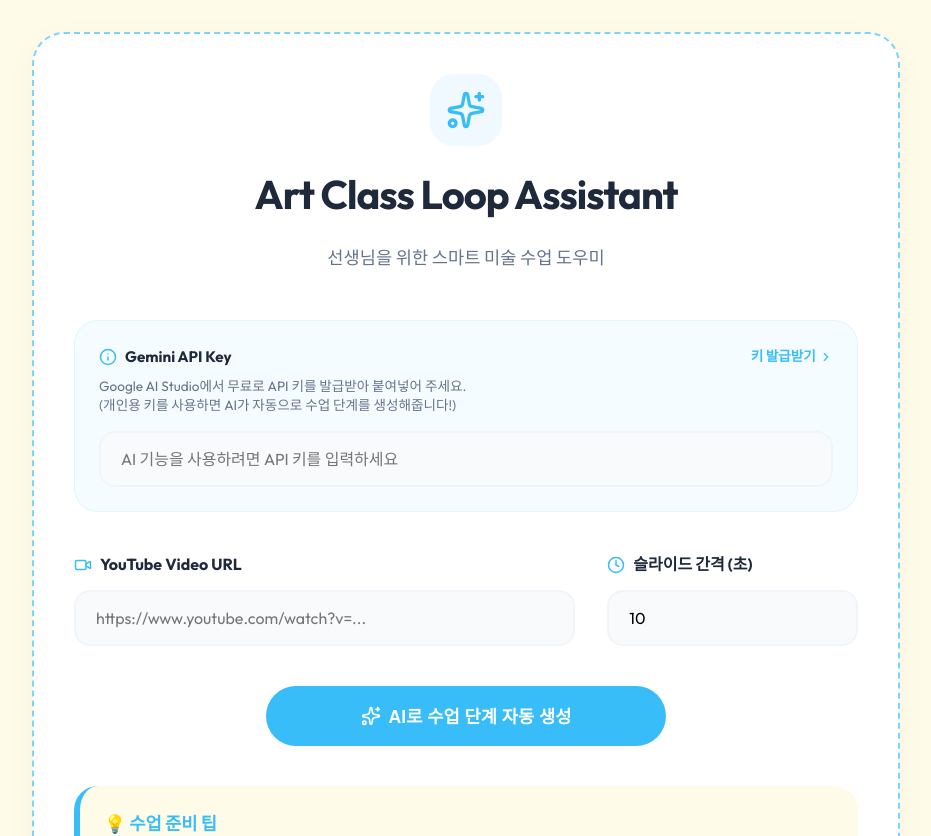
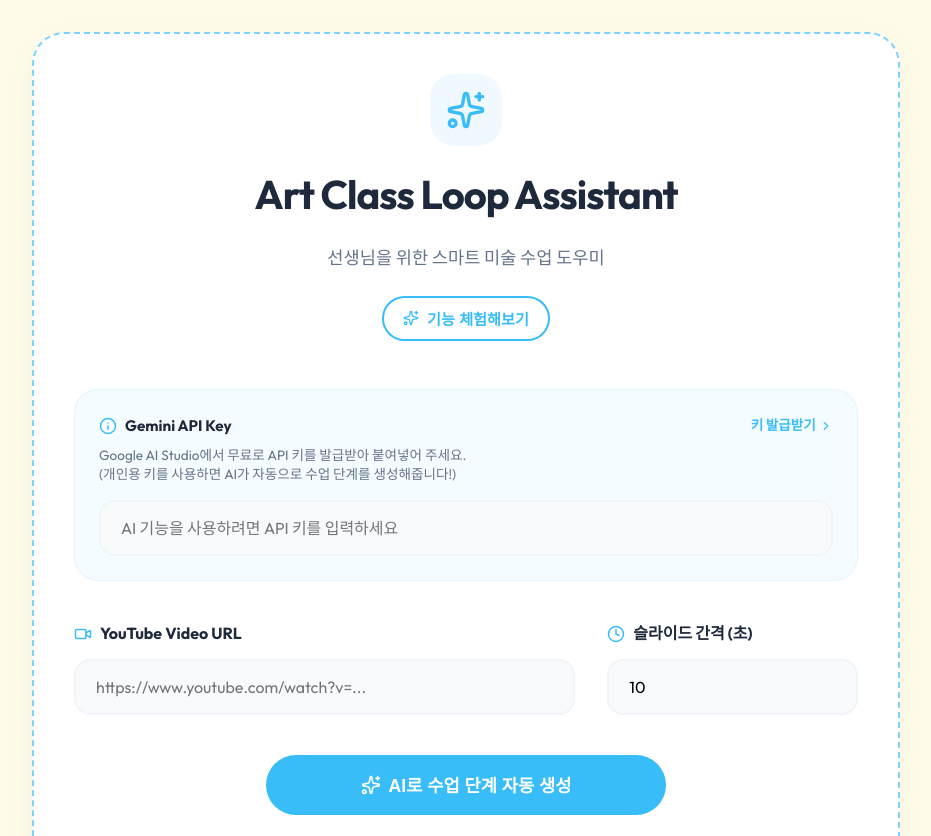
Before and after one commit to kakio426/arteduhelper, a React (Vite) app: page / in a window 1280 px wide. Shown: the top 836 px of the page, without its empty margins (174-1105 px from the left). Built offline with nearby package versions, Linux system fonts and the light colour scheme.

Commit message:
Fix: Make 'Feature Demo' button visible in SetupForm

```diff
--- a/src/components/SetupForm.jsx
+++ b/src/components/SetupForm.jsx
@@ -159,9 +159,27 @@
                     <h1 style={{ fontSize: '2.5rem', fontWeight: 'bold', color: 'var(--text-main)', letterSpacing: '-1px' }}>
                         Art Class Loop Assistant
                     </h1>
-                    <p style={{ color: 'var(--text-sub)', fontSize: '1.1rem' }}>
+                    <p style={{ color: 'var(--text-sub)', fontSize: '1.1rem', marginBottom: '1.5rem' }}>
                         선생님을 위한 스마트 미술 수업 도우미
                     </p>
+                    <button
+                        onClick={handleDemoMode}
+                        className="btn btn-secondary"
+                        style={{
+                            padding: '0.6rem 1.2rem',
+                            borderRadius: '2rem',
+                            fontSize: '0.95rem',
+                            fontWeight: '700',
+                            display: 'inline-flex',
+                            alignItems: 'center',
+                            gap: '0.5rem',
+                            border: '2px solid var(--accent-blue)',
+                            color: 'var(--accent-blue)',
+                            background: 'white'
+                        }}
+                    >
+                        <Sparkles size={16} /> 기능 체험해보기
+                    </button>
                 </div>
 
                 {/* API Key Section */}
```
